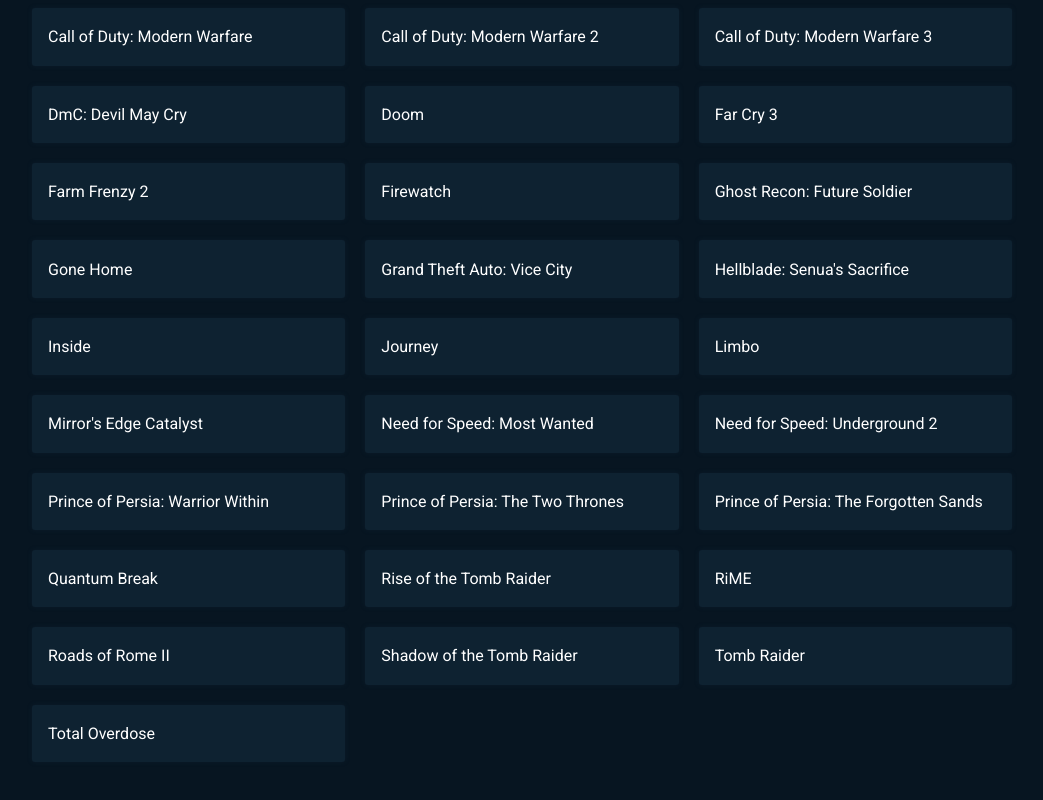
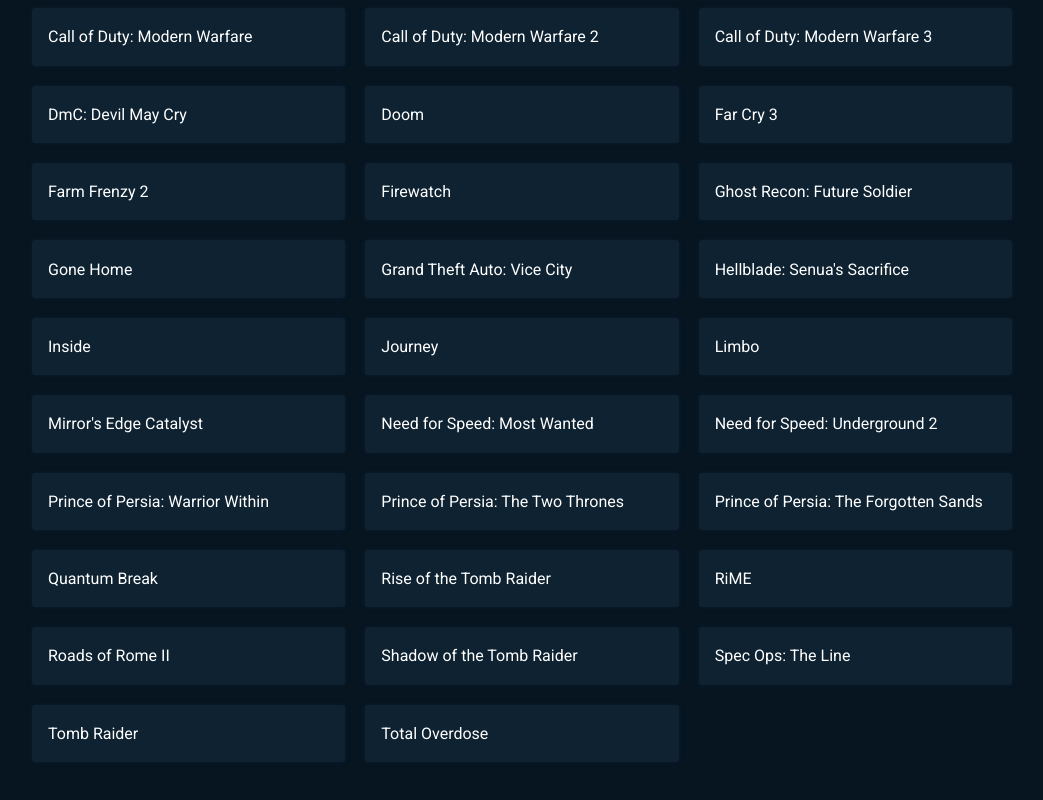
Before and after one commit to PiyushPawar17/important-list, a React (Create React App) app: page / in a window 1280 px wide. Shown: the part 636-1436 px from the top of the page, without its empty margins (118-1161 px from the left). Built offline with nearby package versions, Linux system fonts and the light colour scheme.

Commit message:
Added Spec Ops: The Line :tada:

```diff
--- a/src/List.js
+++ b/src/List.js
@@ -43,6 +43,7 @@
 	'RiME',
 	'Roads of Rome II',
 	'Shadow of the Tomb Raider',
+	'Spec Ops: The Line',
 	'Tomb Raider',
 	'Total Overdose'
 ];
```
